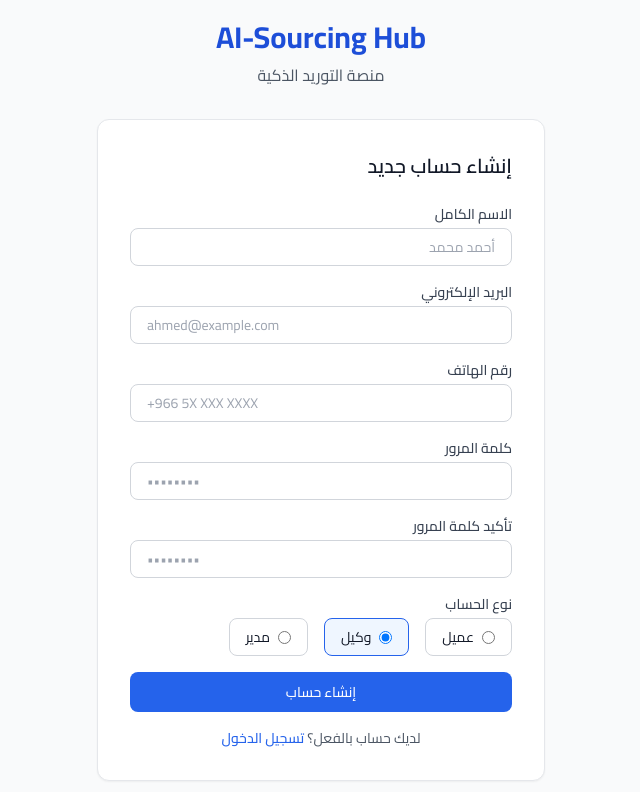
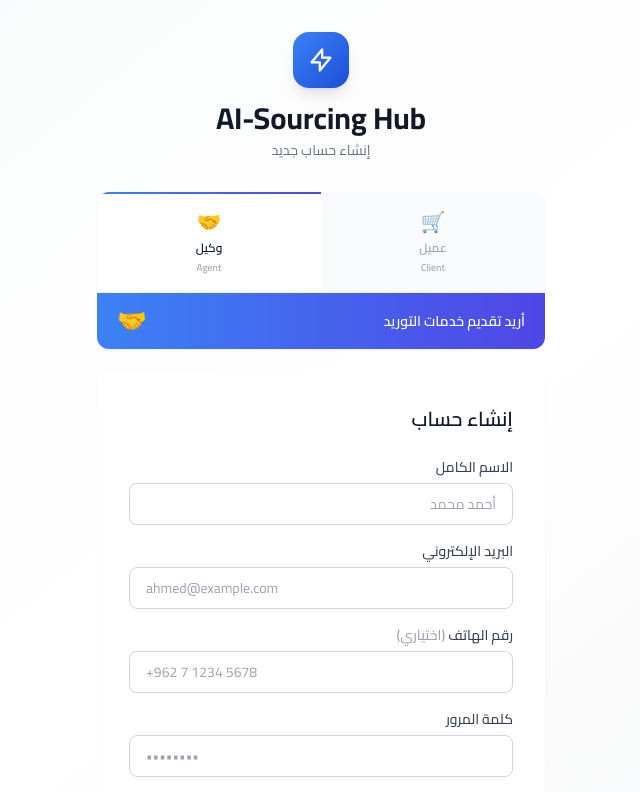
Before and after one commit to yahyalababenah/AI-Sourcing-Agent, a React (Vite) app in the folder frontend/: page /auth/register in a window 1280 px wide. Shown: the top 792 px of the page, without its empty margins (319-959 px from the left). Built offline with nearby package versions, Linux system fonts and the light colour scheme; no server answers; what tailwindcss-rtl would draw is missing.

Commit message:
feat: enhance RegisterPage with improved UX and role selection

```diff
--- a/frontend/src/pages/auth/RegisterPage.tsx
+++ b/frontend/src/pages/auth/RegisterPage.tsx
@@ -1,148 +1,207 @@
 import { useState } from "react";
-import { Link } from "react-router-dom";
+import { Link, useNavigate } from "react-router-dom";
 import { useAuth } from "@/hooks/useAuth";
 import { ROUTES } from "@/constants/routes";
-import type { UserCreate } from "@/types/auth";
+
+type RoleTab = "client" | "agent";
+
+interface RoleConfig {
+  role: RoleTab;
+  label: string;
+  labelEn: string;
+  icon: string;
+  description: string;
+  color: string;
+}
+
+const ROLE_TABS: RoleConfig[] = [
+  {
+    role: "client",
+    label: "عميل",
+    labelEn: "Client",
+    icon: "🛒",
+    description: "أريد شراء المنتجات من الصين",
+    color: "from-emerald-500 to-teal-600",
+  },
+  {
+    role: "agent",
+    label: "وكيل",
+    labelEn: "Agent",
+    icon: "🤝",
+    description: "أريد تقديم خدمات التوريد",
+    color: "from-blue-500 to-indigo-600",
+  },
+];
 
 export function RegisterPage() {
   const { register } = useAuth();
-  const [formData, setFormData] = useState<UserCreate>({
-    full_name: "",
-    email: "",
-    password: "",
-    phone: "",
-    role: "agent",
-  });
+  const navigate = useNavigate();
+  const [activeTab, setActiveTab] = useState<RoleTab>("agent");
+  const [fullName, setFullName] = useState("");
+  const [email, setEmail] = useState("");
+  const [phone, setPhone] = useState("");
+  const [password, setPassword] = useState("");
   const [confirmPassword, setConfirmPassword] = useState("");
   const [loading, setLoading] = useState(false);
-  const [error, setError] = useState<string | null>(null);
-
-  const handleChange = (field: keyof UserCreate, value: string) => {
-    setFormData((prev) => ({ ...prev, [field]: value }));
-  };
+  const [error, setError] = useState("");
 
   const handleSubmit = async (e: React.FormEvent) => {
     e.preventDefault();
-    setError(null);
+    setError("");
 
-    if (formData.password !== confirmPassword) {
-      setError("كلمتا المرور غير متطابقتين"); // Passwords do not match
+    if (password !== confirmPassword) {
+      setError("كلمة المرور وتأكيدها غير متطابقين");
       return;
     }
 
     setLoading(true);
     try {
-      await register(formData);
-    } catch {
-      // Error toast is handled by useAuth
+      await register({
+        email,
+        password,
+        full_name: fullName,
+        phone: phone || undefined,
+        role: activeTab,
+      });
+      navigate(ROUTES.DASHBOARD);
+    } catch (err: unknown) {
+      const message =
+        err instanceof Error ? err.message : "فشل إنشاء الحساب";
+      setError(message);
     } finally {
       setLoading(false);
     }
   };
 
   return (
-    <div className="flex min-h-screen items-center justify-center bg-gray-50 px-4">
+    <div className="flex min-h-screen items-center justify-center bg-gradient-to-br from-gray-50 via-white to-gray-100 px-4 py-8">
       <div className="w-full max-w-md">
         {/* Logo */}
         <div className="mb-8 text-center">
-          <h1 className="text-3xl font-bold text-primary-700">
-            AI-Sourcing Hub
-          </h1>
-          <p className="mt-2 text-gray-600">منصة التوريد الذكية</p>
+          <div className="mx-auto mb-3 flex h-14 w-14 items-center justify-center rounded-2xl bg-gradient-to-br from-primary-500 to-primary-700 shadow-lg">
+            <svg className="h-7 w-7 text-white" fill="none" viewBox="0 0 24 24" stroke="currentColor" strokeWidth={2}>
+              <path strokeLinecap="round" strokeLinejoin="round" d="M13 10V3L4 14h7v7l9-11h-7z" />
+            </svg>
+          </div>
+          <h1 className="text-3xl font-bold text-gray-900">AI-Sourcing Hub</h1>
+          <p className="mt-1 text-sm text-gray-500">إنشاء حساب جديد</p>
+        </div>
+
+        {/* Role Tabs */}
+        <div className="card mb-6 overflow-hidden border-0 p-0 shadow-sm">
+          <div className="grid grid-cols-2 border-b border-gray-100">
+            {ROLE_TABS.map((tab) => (
+              <button
+                key={tab.role}
+                type="button"
+                onClick={() => setActiveTab(tab.role)}
+                className={`relative flex flex-col items-center gap-1 px-2 py-4 text-center text-xs font-medium transition-all ${
+                  activeTab === tab.role
+                    ? "bg-white text-gray-900"
+                    : "bg-gray-50 text-gray-400 hover:bg-gray-100 hover:text-gray-600"
+                }`}
+              >
+                {activeTab === tab.role && (
+                  <span
+                    className={`absolute inset-x-0 top-0 h-0.5 bg-gradient-to-r ${tab.color}`}
+                  />
+                )}
+                <span className="text-xl">{tab.icon}</span>
+                <span className="font-semibold">{tab.label}</span>
+                <span className="text-[10px] text-gray-400">{tab.labelEn}</span>
+              </button>
+            ))}
+          </div>
+
+          {/* Active Tab Info */}
+          <div className={`bg-gradient-to-r ${ROLE_TABS.find((t) => t.role === activeTab)?.color} px-5 py-3`}>
+            <div className="flex items-center justify-between">
+              <div>
+                <p className="text-sm font-semibold text-white">
+                  {ROLE_TABS.find((t) => t.role === activeTab)?.description}
+                </p>
+              </div>
+              <span className="text-2xl">{ROLE_TABS.find((t) => t.role === activeTab)?.icon}</span>
+            </div>
+          </div>
         </div>
 
         {/* Register Card */}
-        <div className="card p-8">
-          <h2 className="mb-6 text-xl font-semibold text-gray-900">
-            إنشاء حساب جديد
-          </h2>
+        <div className="card border-0 p-8 shadow-sm">
+          <h2 className="mb-6 text-xl font-semibold text-gray-900">إنشاء حساب</h2>
+
+          {error && (
+            <div className="mb-4 rounded-lg border border-red-200 bg-red-50 px-4 py-3 text-sm text-red-700">
+              {error}
+            </div>
+          )}
 
           <form onSubmit={handleSubmit} className="space-y-4">
-            {/* Full Name */}
             <div>
-              <label
-                htmlFor="full_name"
-                className="mb-1 block text-sm font-medium text-gray-700"
-              >
+              <label htmlFor="fullName" className="mb-1.5 block text-sm font-medium text-gray-700">
                 الاسم الكامل
               </label>
               <input
-                id="full_name"
+                id="fullName"
                 type="text"
-                value={formData.full_name}
-                onChange={(e) => handleChange("full_name", e.target.value)}
+                value={fullName}
+                onChange={(e) => setFullName(e.target.value)}
                 required
-                className="w-full rounded-lg border border-gray-300 px-4 py-2 text-sm focus:border-primary-500 focus:outline-none focus:ring-1 focus:ring-primary-500"
+                className="w-full rounded-lg border border-gray-300 px-4 py-2.5 text-sm transition-colors focus:border-primary-500 focus:outline-none focus:ring-2 focus:ring-primary-500/20"
                 placeholder="أحمد محمد"
               />
             </div>
 
-            {/* Email */}
             <div>
-              <label
-                htmlFor="email"
-                className="mb-1 block text-sm font-medium text-gray-700"
-              >
+              <label htmlFor="email" className="mb-1.5 block text-sm font-medium text-gray-700">
                 البريد الإلكتروني
               </label>
               <input
                 id="email"
                 type="email"
-                value={formData.email}
-                onChange={(e) => handleChange("email", e.target.value)}
+                value={email}
+                onChange={(e) => setEmail(e.target.value)}
                 required
-                className="w-full rounded-lg border border-gray-300 px-4 py-2 text-sm focus:border-primary-500 focus:outline-none focus:ring-1 focus:ring-primary-500"
+                className="w-full rounded-lg border border-gray-300 px-4 py-2.5 text-sm transition-colors focus:border-primary-500 focus:outline-none focus:ring-2 focus:ring-primary-500/20"
                 placeholder="ahmed@example.com"
                 dir="ltr"
               />
             </div>
 
-            {/* Phone */}
             <div>
-              <label
-                htmlFor="phone"
-                className="mb-1 block text-sm font-medium text-gray-700"
-              >
-                رقم الهاتف
+              <label htmlFor="phone" className="mb-1.5 block text-sm font-medium text-gray-700">
+                رقم الهاتف <span className="text-gray-400">(اختياري)</span>
               </label>
               <input
                 id="phone"
                 type="tel"
-                value={formData.phone || ""}
-                onChange={(e) => handleChange("phone", e.target.value)}
-                className="w-full rounded-lg border border-gray-300 px-4 py-2 text-sm focus:border-primary-500 focus:outline-none focus:ring-1 focus:ring-primary-500"
-                placeholder="+966 5X XXX XXXX"
+                value={phone}
+                onChange={(e) => setPhone(e.target.value)}
+                className="w-full rounded-lg border border-gray-300 px-4 py-2.5 text-sm transition-colors focus:border-primary-500 focus:outline-none focus:ring-2 focus:ring-primary-500/20"
+                placeholder="+962 7 1234 5678"
                 dir="ltr"
               />
             </div>
 
-            {/* Password */}
             <div>
-              <label
-                htmlFor="password"
-                className="mb-1 block text-sm font-medium text-gray-700"
-              >
+              <label htmlFor="password" className="mb-1.5 block text-sm font-medium text-gray-700">
                 كلمة المرور
               </label>
               <input
                 id="password"
                 type="password"
-                value={formData.password}
-                onChange={(e) => handleChange("password", e.target.value)}
+                value={password}
+                onChange={(e) => setPassword(e.target.value)}
                 required
                 minLength={8}
-                className="w-full rounded-lg border border-gray-300 px-4 py-2 text-sm focus:border-primary-500 focus:outline-none focus:ring-1 focus:ring-primary-500"
+                className="w-full rounded-lg border border-gray-300 px-4 py-2.5 text-sm transition-colors focus:border-primary-500 focus:outline-none focus:ring-2 focus:ring-primary-500/20"
                 placeholder="••••••••"
                 dir="ltr"
               />
             </div>
 
-            {/* Confirm Password */}
             <div>
-              <label
-                htmlFor="confirmPassword"
-                className="mb-1 block text-sm font-medium text-gray-700"
-              >
+              <label htmlFor="confirmPassword" className="mb-1.5 block text-sm font-medium text-gray-700">
                 تأكيد كلمة المرور
               </label>
               <input
@@ -152,75 +211,33 @@ export function RegisterPage() {
                 onChange={(e) => setConfirmPassword(e.target.value)}
                 required
                 minLength={8}
-                className="w-full rounded-lg border border-gray-300 px-4 py-2 text-sm focus:border-primary-500 focus:outline-none focus:ring-1 focus:ring-primary-500"
+                className="w-full rounded-lg border border-gray-300 px-4 py-2.5 text-sm transition-colors focus:border-primary-500 focus:outline-none focus:ring-2 focus:ring-primary-500/20"
                 placeholder="••••••••"
                 dir="ltr"
               />
             </div>
 
-            {/* Role Selection */}
-            <div>
-              <label className="mb-1 block text-sm font-medium text-gray-700">
-                نوع الحساب
-              </label>
-              <div className="flex flex-wrap gap-4">
-                <label className="flex cursor-pointer items-center gap-2 rounded-lg border border-gray-300 px-4 py-2 text-sm transition-colors hover:border-primary-400 has-[:checked]:border-primary-600 has-[:checked]:bg-primary-50">
-                  <input
-                    type="radio"
-                    name="role"
-                    value="client"
-                    checked={formData.role === "client"}
-                    onChange={(e) =>
-                      handleChange("role", e.target.value as "client" | "agent" | "admin")
-                    }
-                    className="text-primary-600"
-                  />
-                  عميل
-                </label>
-                <label className="flex cursor-pointer items-center gap-2 rounded-lg border border-gray-300 px-4 py-2 text-sm transition-colors hover:border-primary-400 has-[:checked]:border-primary-600 has-[:checked]:bg-primary-50">
-                  <input
-                    type="radio"
-                    name="role"
-                    value="agent"
-                    checked={formData.role === "agent"}
-                    onChange={(e) =>
-                      handleChange("role", e.target.value as "client" | "agent" | "admin")
-                    }
-                    className="text-primary-600"
-                  />
-                  وكيل
-                </label>
-                <label className="flex cursor-pointer items-center gap-2 rounded-lg border border-gray-300 px-4 py-2 text-sm transition-colors hover:border-primary-400 has-[:checked]:border-primary-600 has-[:checked]:bg-primary-50">
-                  <input
-                    type="radio"
-                    name="role"
-                    value="admin"
-                    checked={formData.role === "admin"}
-                    onChange={(e) =>
-                      handleChange("role", e.target.value as "client" | "agent" | "admin")
-                    }
-                    className="text-primary-600"
-                  />
-                  مدير
-                </label>
-              </div>
-            </div>
-
-            {/* Error message */}
-            {error && (
-              <p className="text-sm text-red-600">{error}</p>
-            )}
-
             <button
               type="submit"
-              disabled={loading}
-              className="w-full rounded-lg bg-primary-600 px-4 py-2.5 text-sm font-medium text-white transition-colors hover:bg-primary-700 disabled:cursor-not-allowed disabled:opacity-50"
+              disabled={loading || !email || !fullName || !password}
+              className="w-full rounded-lg bg-gradient-to-r from-primary-600 to-primary-700 px-4 py-2.5 text-sm font-medium text-white shadow-sm transition-all hover:from-primary-700 hover:to-primary-800 hover:shadow-md disabled:cursor-not-allowed disabled:opacity-50"
             >
-              {loading ? "جاري التحميل..." : "إنشاء حساب"}
+              {loading ? (
+                <span className="flex items-center justify-center gap-2">
+                  <svg className="h-4 w-4 animate-spin" viewBox="0 0 24 24" fill="none">
+                    <circle className="opacity-25" cx="12" cy="12" r="10" stroke="currentColor" strokeWidth="4" />
+                    <path className="opacity-75" fill="currentColor" d="M4 12a8 8 0 018-8V0C5.373 0 0 5.373 0 12h4z" />
+                  </svg>
+                  جاري إنشاء الحساب...
+                </span>
+              ) : (
+                "إنشاء حساب"
+              )}
             </button>
           </form>
 
-          <p className="mt-4 text-center text-sm text-gray-600">
+          <div className="mt-6 text-center">
+            <p className="text-sm text-gray-500">
               لديك حساب بالفعل؟{" "}
               <Link
                 to={ROUTES.AUTH.LOGIN}
@@ -232,5 +249,6 @@ export function RegisterPage() {
           </div>
         </div>
       </div>
+    </div>
   );
 }
```
Lines whose indentation alone changed are shown as unchanged.
